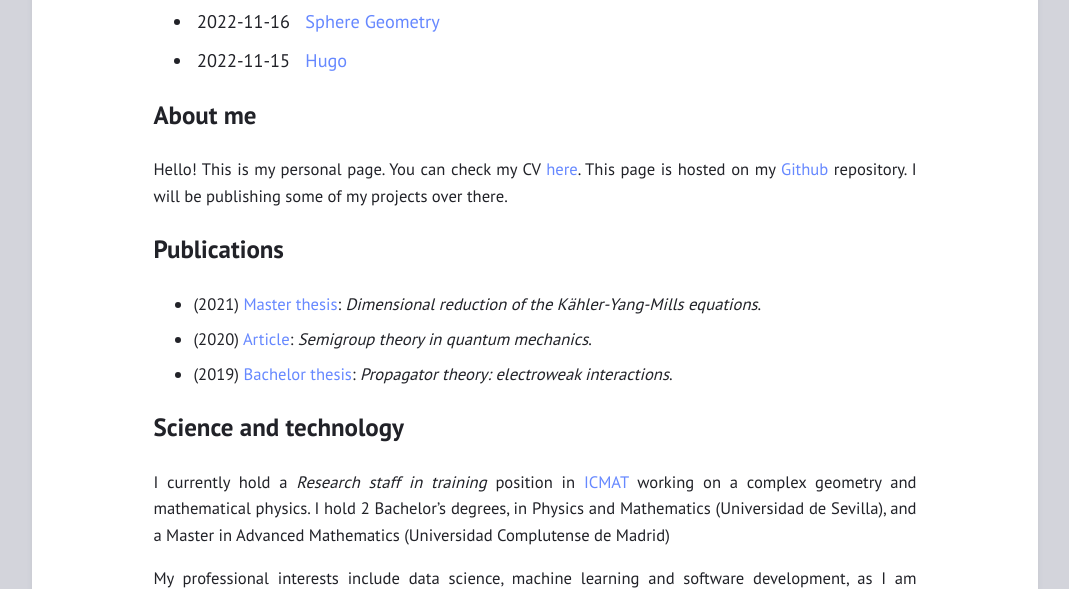
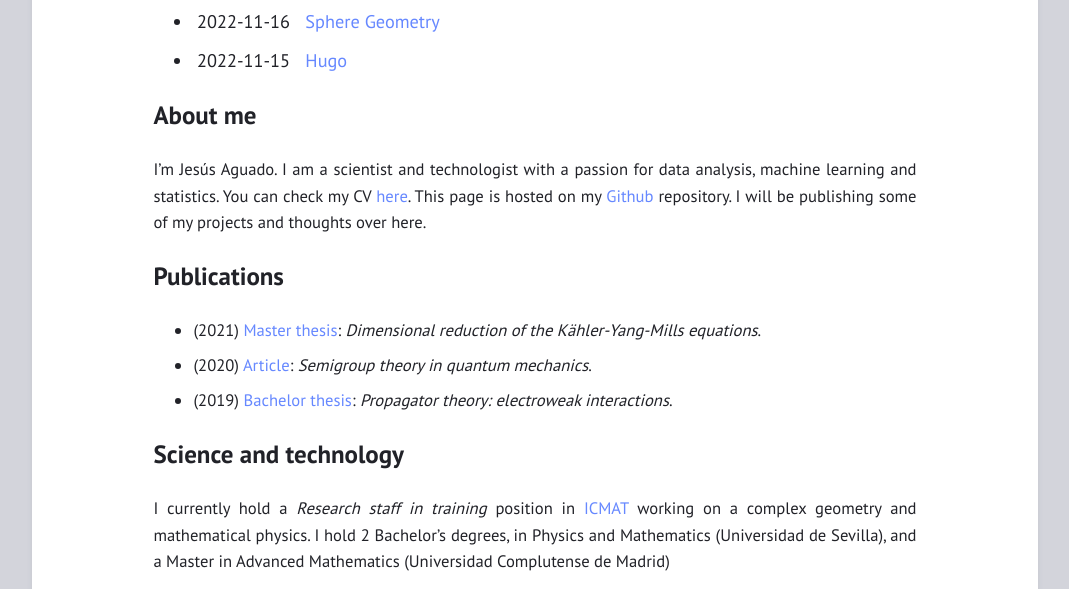
Before and after one commit to jesusaguado/jesusaguado.github.io, a plain HTML site: page index.html in a window 1280 px wide. Shown: the part 180-769 px from the top of the page, without its empty margins (105-1174 px from the left). Drawn offline with Linux system fonts and the light colour scheme.

Commit message:
github site modification

```diff
--- a/index.html
+++ b/index.html
@@ -2,7 +2,7 @@
 <html lang="en-us">
 <title>Jesus Aguado</title>
 <meta charset="utf-8">
-<meta name="generator" content="Hugo 0.105.0">
+<meta name="generator" content="Hugo 0.107.0">
 <meta name="viewport" content="width=device-width, initial-scale=1.0">
 <link rel="stylesheet" href="https://jesusaguado.github.io/css/index.css">
 <link rel="canonical" href="https://jesusaguado.github.io/">
@@ -36,10 +36,12 @@
     </li>
   </ul>
   <h1 id="about-me">About me</h1>
-<p>Hello! This is my personal page.  You can check my CV
+<p>I&rsquo;m Jesús Aguado. I am a scientist and technologist with a passion for
+data analysis, machine learning and statistics.
+You can check my CV
 <a href="docs/curriculum.pdf">here</a>.  This page is hosted on my <a href="https://github.com/jesusaguado">
 Github</a> repository.  I will be publishing some
-of my projects over there.</p>
+of my projects and thoughts over here.</p>
 <h2 id="publications">Publications</h2>
 <ul>
 <li>(2021) <a href="docs/kahler-yang-mills.pdf">Master thesis</a>: <em>Dimensional
```
Also changed, not shown: 404.html (+1 -1 lines), categories/index.html (+1 -1 lines), posts/hugo/index.html (+1 -1 lines), posts/index.html (+1 -1 lines), posts/sphere-geometry/index.html (+1 -1 lines), tags/clustering/index.html (+1 -1 lines), tags/index.html (+1 -1 lines), tags/machine-learning/index.html (+1 -1 lines), tags/math/index.html (+1 -1 lines), tags/updates/index.html (+1 -1 lines).
